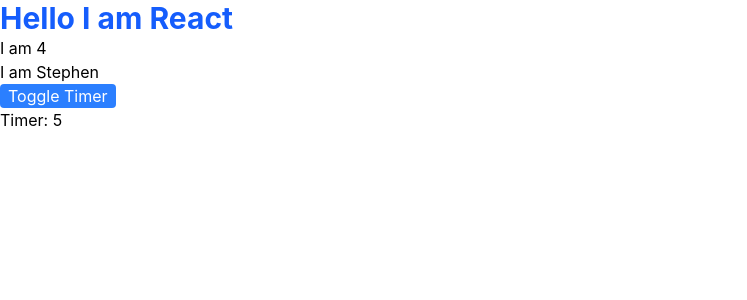
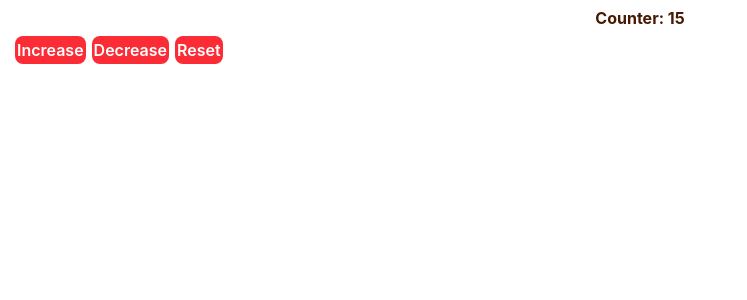
Before and after one commit to 7-Tarun/React-Foundation, a React (Vite) app in the folder react-playground/: page / in a window 1280 px wide. Shown: the top 300 px of the page, without its empty margins (0-747 px from the left). Built offline with nearby package versions, Linux system fonts and the light colour scheme.

Commit message:
practicing come important tailwand css

```diff
--- a/react-playground/src/App.jsx
+++ b/react-playground/src/App.jsx
@@ -10,17 +10,19 @@
     const [showTimer, setShowTimer] = useState(true);
     return (
         <div>
-            <JsxBasics/>
+            {/* <JsxBasics/> */}
             {/* <Greeting name = "Master" age = {21}/> */}
             {/* <Greeting name = "Shifu" age = {18}/> */}
-            {/* <Counter/> */}
+            <Counter/>
             {/* <Example/> */}
             {/* <TitleUpdater/> */}
-            <button className="rounded bg-blue-500 px-2 py-`1 text-white"
+
+            {/* <button className="rounded bg-blue-500 px-2 py-`1 text-white"
             onClick={() => setShowTimer(!showTimer)}>
                 Toggle Timer
-            </button>
-            {showTimer && <Timer />}
+            </button> */}
+            {/* {showTimer && <Timer />} */}
+
         </div>
     )
 }
--- a/react-playground/src/React-Basics/02_Core/3_UseState.jsx
+++ b/react-playground/src/React-Basics/02_Core/3_UseState.jsx
@@ -9,15 +9,15 @@
     }
     return(
         <>
-        <h1>Counter: {count}</h1>
-        <button
+        <h1 className="font-bold text-amber-950 text-center">Counter: {count}</h1>
+        <button className="px-0.5 py-0.5 bg-red-500 text-white rounded-lg font-semibold"
         onClick={() => setCount(count+1)}
         >Increase</button>
-        <button
+        <button className="px-0.5 py-0.5 bg-red-500 text-white rounded-lg font-semibold"
         onClick={handleDecrease}
         >Decrease</button>
-        <button
-        onClick={() => setCount(0)}
+        <button className="px-0.5 py-0.5 bg-red-500 text-white rounded-lg font-semibold"
+        onClick={() => setCount(15)}
         >Reset</button>
         </>
     )
--- a/react-playground/src/index.css
+++ b/react-playground/src/index.css
@@ -1 +1,5 @@
 @import "tailwindcss";
+
+*{
+    margin: 3px;
+}
```
